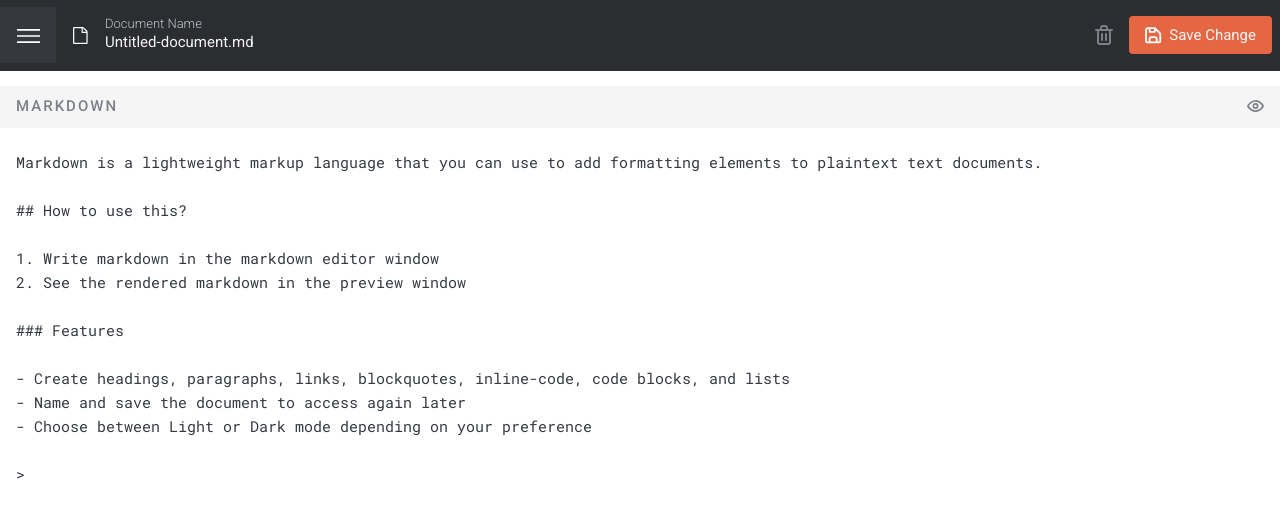
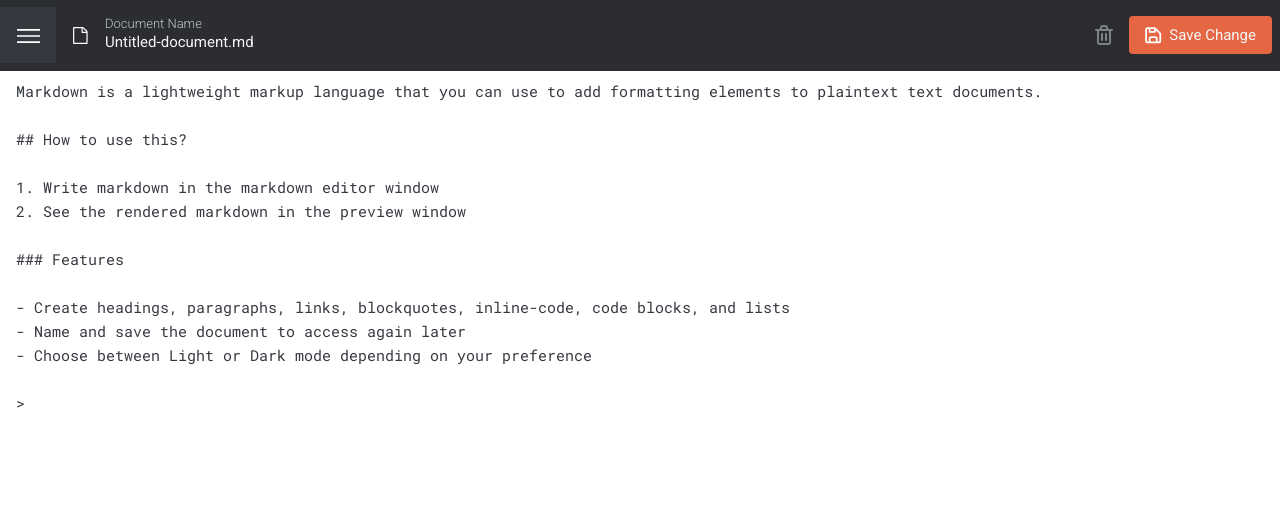
Before and after one commit to Furxx2000/In-browser-markdown-editor, a React (Vite) app: page / in a window 1280 px wide. Shown: the top 518 px of the page. Built offline with nearby package versions, Linux system fonts and the light colour scheme.

Commit message:
Use position fixed and left property to toggle menu status

```diff
--- a/src/scss/Header.scss
+++ b/src/scss/Header.scss
@@ -1,11 +1,17 @@
 .header {
+  position: fixed;
+  top: 0;
+  left: 0;
   align-items: center;
   justify-content: space-between;
+  width: 100%;
   padding-right: 0.5rem;
+  z-index: 100;
+  will-change: left;
   transition: 0.4s ease;
 
   &.is-active {
-    translate: 250px 0;
+    left: 250px;
   }
 }
 
--- a/src/scss/MainContent.scss
+++ b/src/scss/MainContent.scss
@@ -1,7 +1,14 @@
 .main-content {
+  position: relative;
+  top: 0;
+  left: 0;
+  width: 100%;
+  height: 100%;
+  margin: 0 auto;
+  will-change: left;
   transition: 0.4s ease;
 }
 
 .main-content.is-active {
-  translate: 250px 0;
+  left: 250px;
 }
```
